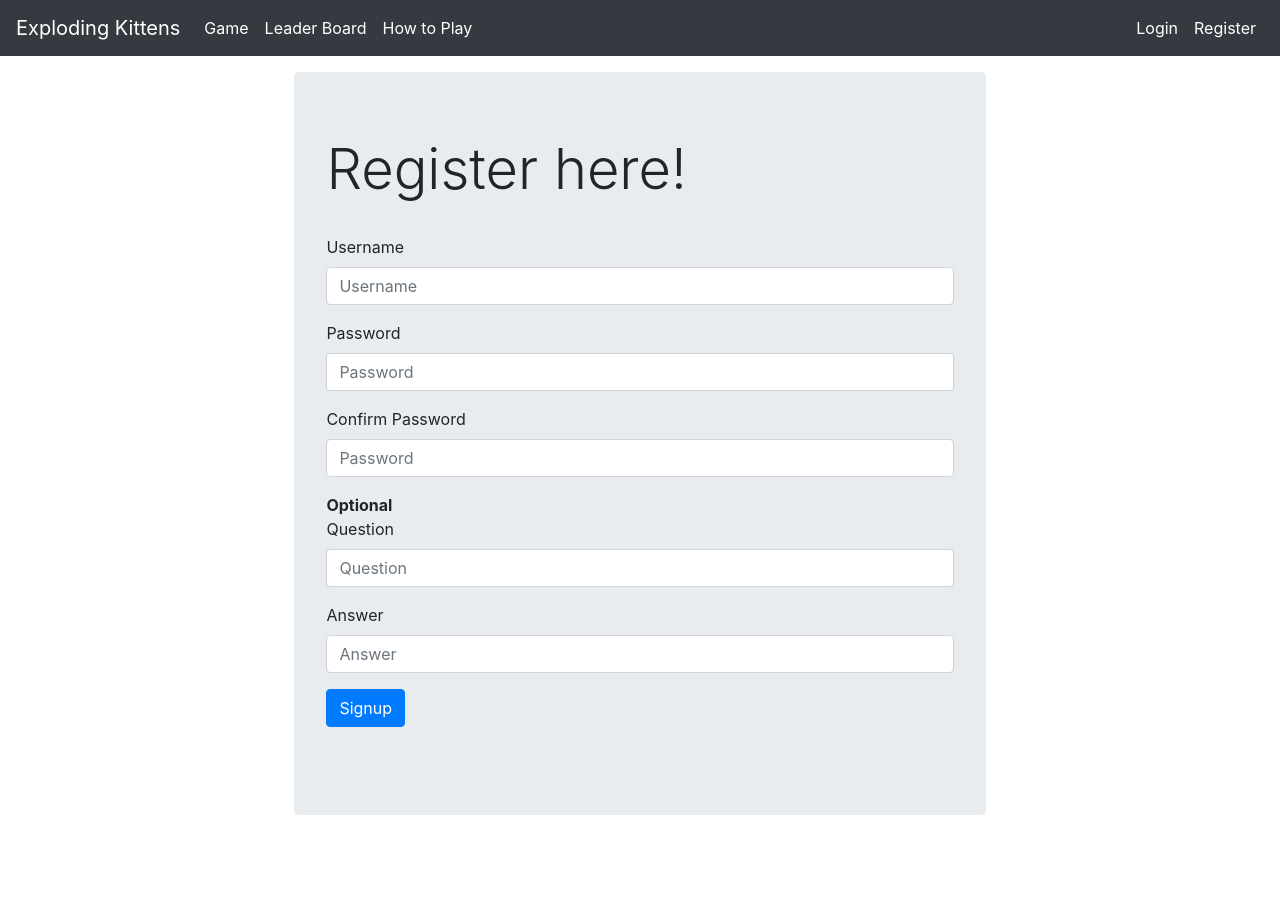
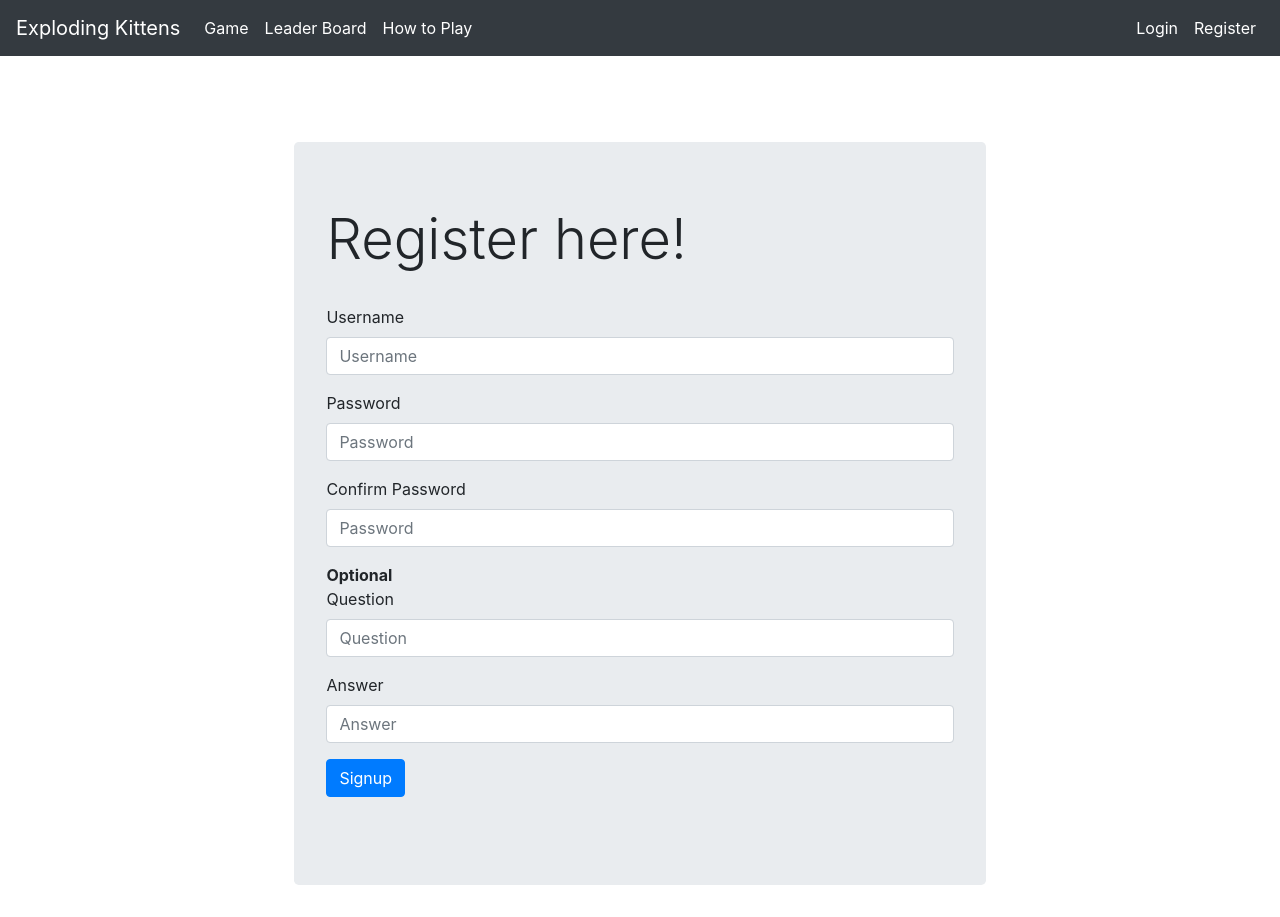
Before and after one commit to alexliu4/catastrophe, a Flask app: page /register in a window 1280 px wide. Before the commit the page ends 815 px from the top, so only its background shows below. Run offline with Flask 2, Linux system fonts and the light colour scheme; some libraries are stand-ins or nearby versions.

Commit message:
content is not hidden by navbar anymore

```diff
--- a/exploding_kittens/dev/templates/base.html
+++ b/exploding_kittens/dev/templates/base.html
@@ -8,8 +8,16 @@
   </title>
   {% endblock %}
   <link rel="stylesheet" href="https://stackpath.bootstrapcdn.com/bootstrap/4.1.3/css/bootstrap.min.css" integrity="sha384-MCw98/SFnGE8fJT3GXwEOngsV7Zt27NXFoaoApmYm81iuXoPkFOJwJ8ERdknLPMO" crossorigin="anonymous">
+  <style>
+    div.container-fluid{
+    padding-top:70px;
+    margin-top:-70px;
+    }
+    {% block style %}
+    {% endblock %}
+  </style>
 </head>
-<body>
+<body style="padding-top:70px;">
   <nav class="navbar navbar-expand-lg navbar-dark bg-dark fixed-top">
     <a class="navbar-brand" href="/#">Exploding Kittens</a>
     <button class="navbar-toggler" type="button" data-toggle="collapse" data-target="#navbarSupportedContent" aria-controls="navbarSupportedContent" aria-expanded="false" aria-label="Toggle navigation">
```
